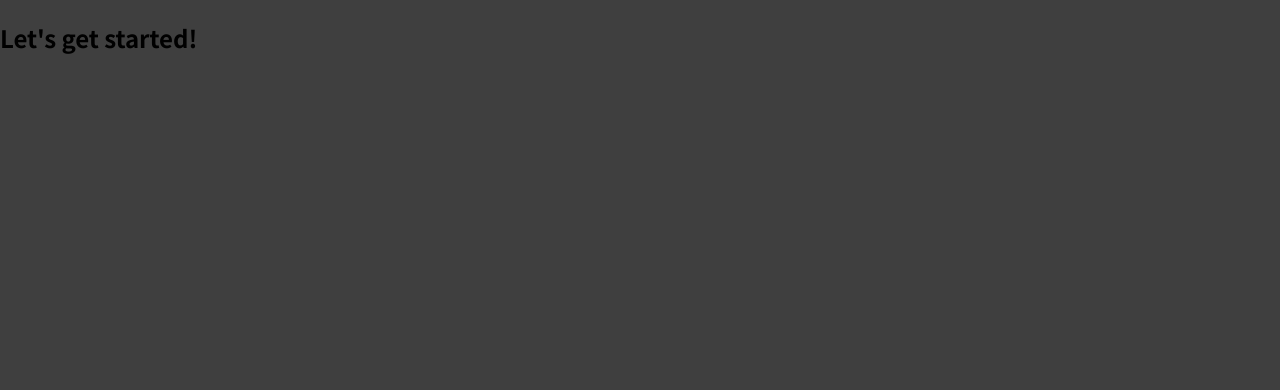
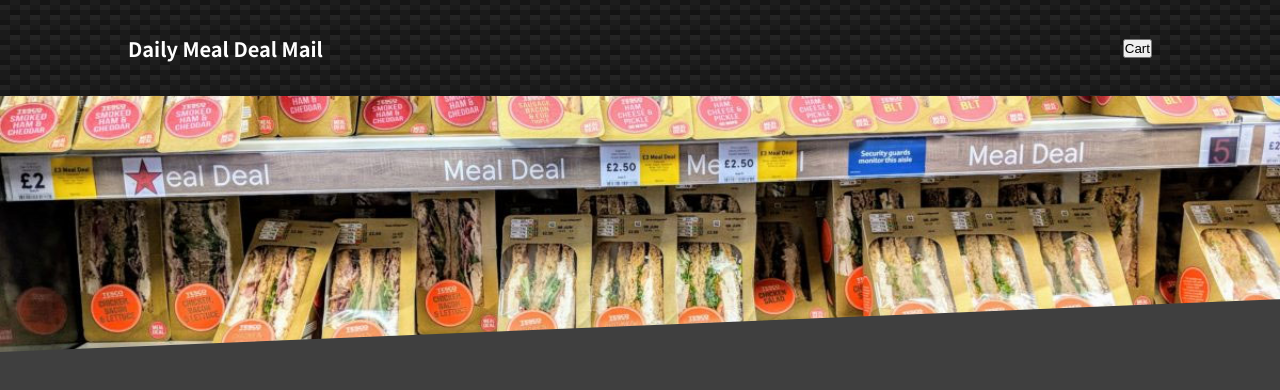
Before and after one commit to Shoozle/react-food-order-app, a React (Create React App) app: page / in a window 1280 px wide. Shown: the top 390 px of the page. Built offline with nearby package versions, Linux system fonts and the light colour scheme.

Commit message:
Header and assets

```diff
--- a/src/App.js
+++ b/src/App.js
@@ -1,8 +1,11 @@
+import React from 'react';
+import Header from "./components/Layout/Header";
+
 function App() {
   return (
-    <div>
-      <h2>Let's get started!</h2>
-    </div>
+    <>
+      <Header/>
+    </>
   );
 }
 
--- /dev/null
+++ b/src/components/Layout/Header.js
@@ -0,0 +1,20 @@
+import React from 'react';
+
+import mealsImage from '../../assets/meals.jpg'
+import classes from './Header.module.css';
+
+const Header = (props) => {
+    return (
+        <>
+        <header className={classes.Header}>
+            <h1>Daily Meal Deal Mail</h1>
+            <button>Cart</button>
+        </header>
+        <div className={classes['main-image']}>
+            <img src={mealsImage} alt="Meal Deal Sandwiches Banner" />
+        </div>
+        </>
+    )
+}
+
+export default Header;
--- /dev/null
+++ b/src/components/Layout/Header.module.css
@@ -0,0 +1,36 @@
+.Header{
+    position: fixed;
+    top: 0;
+    left: 0;
+    width: 100%;
+    display: flex;
+    justify-content: space-between;
+    align-items: center;
+    height: 6rem;
+    color: black;
+    background:
+    linear-gradient(27deg, #151515 5px, transparent 5px) 0 5px,
+    linear-gradient(207deg, #151515 5px, transparent 5px) 10px 0px,
+    linear-gradient(27deg, #222 5px, transparent 5px) 0px 10px,
+    linear-gradient(207deg, #222 5px, transparent 5px) 10px 5px,
+    linear-gradient(90deg, #1b1b1b 10px, transparent 10px),
+    linear-gradient(#1d1d1d 25%, #1a1a1a 25%, #1a1a1a 50%, transparent 50%, transparent 75%, #242424 75%, #242424);
+    background-color: #131313;
+    background-size: 20px 20px;
+    z-index: 10;
+    padding: 0 10%;
+    color: white;
+}
+
+.main-image{
+    width: 100%;
+    z-index: -1;
+    height: 22rem;
+}
+
+.main-image img{
+    width: 100%;
+    height: 100%;
+    clip-path: polygon(0% 0%, 100% 0%, 100% 85%, 0% 100%);
+    object-fit: cover;
+}
--- a/src/index.css
+++ b/src/index.css
@@ -1,7 +1,11 @@
 @import url('https://fonts.googleapis.com/css2?family=Noto+Sans+JP:wght@400;700&display=swap');
 
-* {
+*,
+*::after,
+*::before {
   box-sizing: border-box;
+  padding: 0;
+  margin: 0;
 }
 
 html {
@@ -11,4 +15,5 @@
 body {
   margin: 0;
   background-color: #3f3f3f;
+  font-size: 62.5%;
 }
```
Also changed, not shown: src/assets/meals.jpg (added), 1 other file (tests, documents, lock files or other folders).
